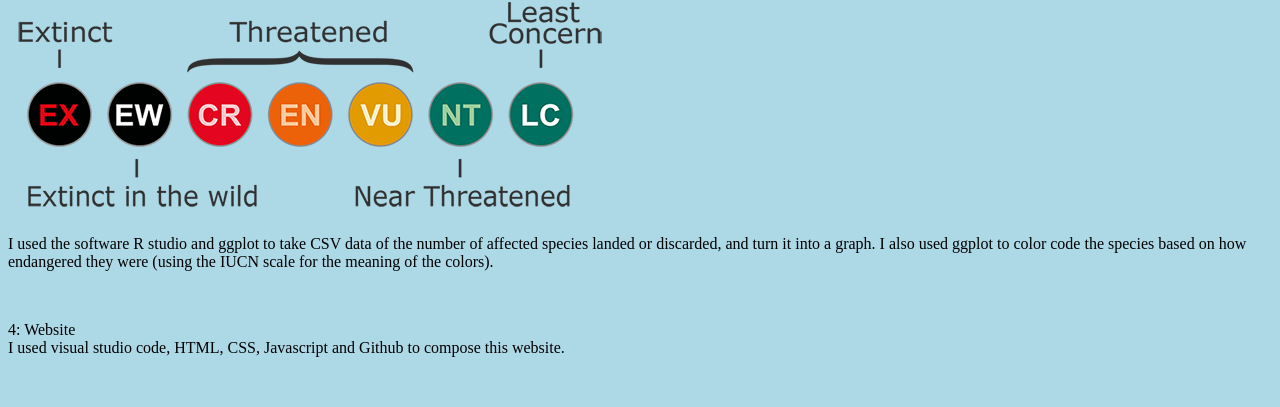
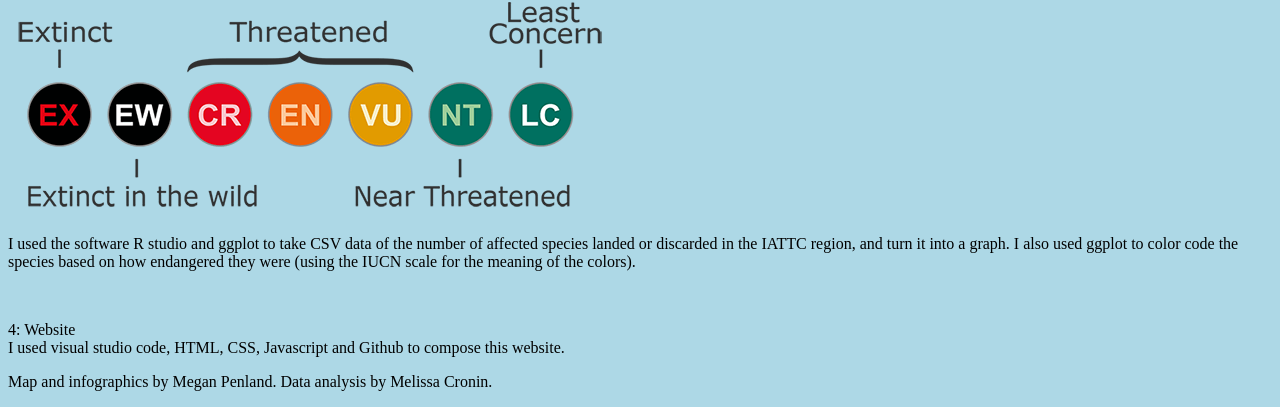
Before and after one commit to Meganuwu/Shark-bycatch-project.github.io, a plain HTML site: page index.html in a window 1280 px wide. Shown: the part 1752-2159 px from the top of the page. Before the commit the page ends 2125 px from the top, so only its background shows below. Drawn offline with Linux system fonts and the light colour scheme; a script that the page names is missing.

Commit message:
Update index.html

```diff
--- a/index.html
+++ b/index.html
@@ -31,9 +31,12 @@
     <br>
     <img src="iucn.png">
         </p>
-<p>I used the software R studio and ggplot to take CSV data of the number of affected species landed or discarded, and turn it into a graph. I also used ggplot to color code the species based on how endangered they were (using the IUCN scale for the meaning of the colors).</p>
+<p>I used the software R studio and ggplot to take CSV data of the number of affected species landed or discarded in the IATTC region, and turn it into a graph. I also used ggplot to color code the species based on how endangered they were (using the IUCN scale for the meaning of the colors).</p>
 <br>
+
 <p>4: Website<br>
-            I used visual studio code, HTML, CSS, Javascript and Github to compose this website. </p>
+            I used visual studio code, HTML, CSS, Javascript and Github to compose this website.
+        </p>
+        <p> Map and infographics by Megan Penland. Data analysis by Melissa Cronin.
     </body>
 </html>
```
